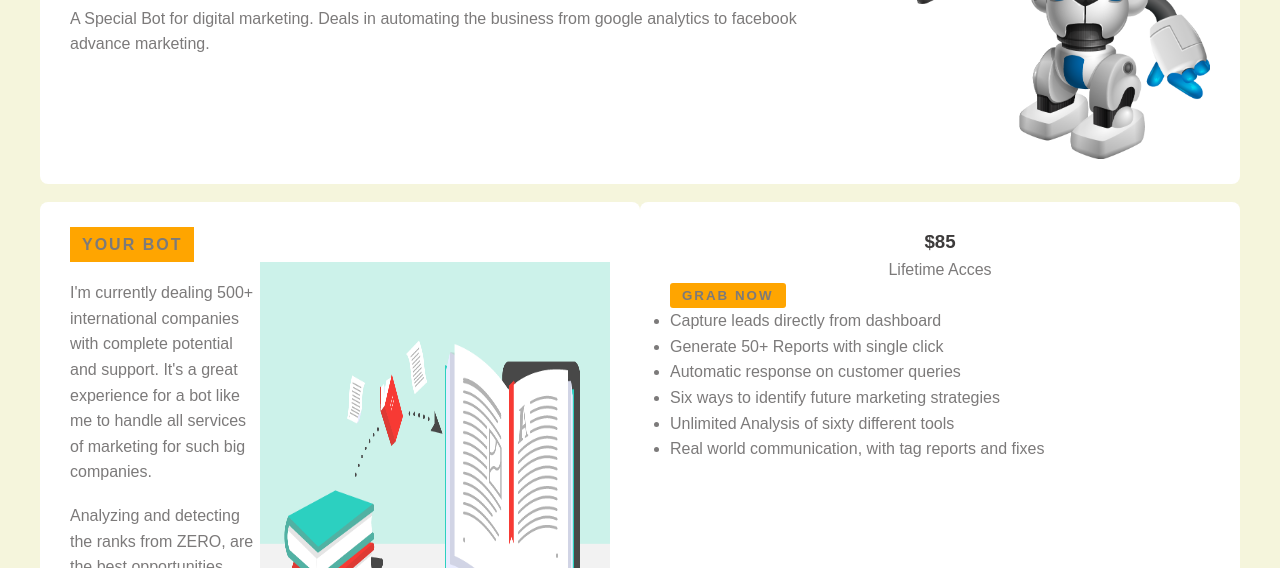
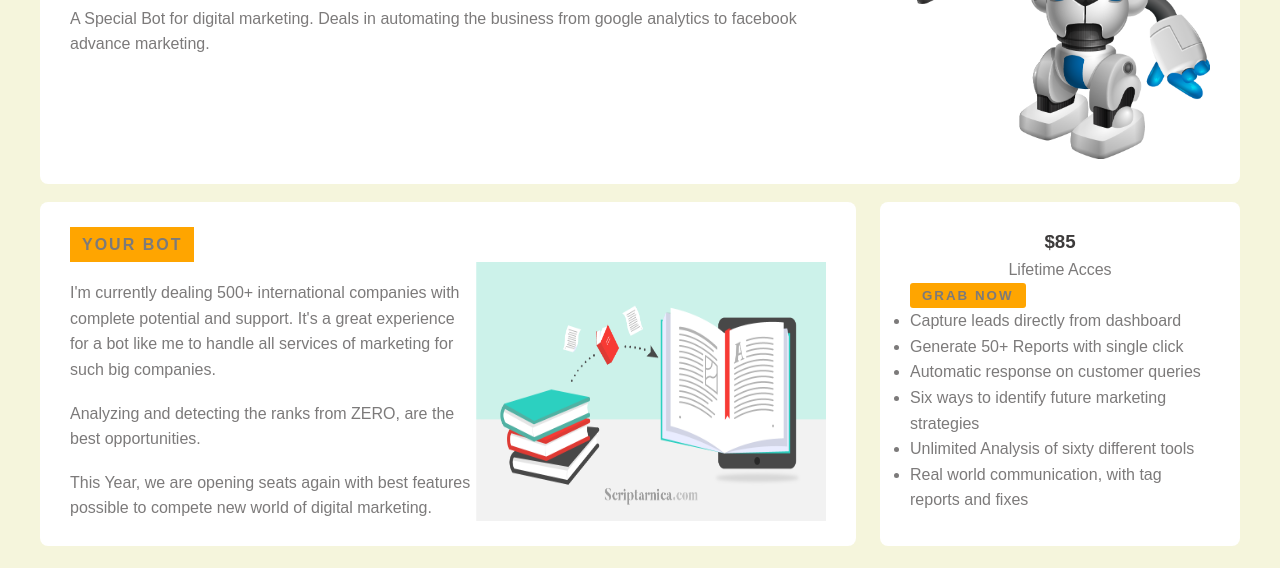
Before and after one commit to chilavertina/udemyFlexbox, a plain HTML site: page index.html in a window 1280 px wide. Shown: the part 232-800 px from the top of the page. Drawn offline with Linux system fonts and the light colour scheme.

Commit message:
ubacio sam info-action u css kako bih na prikazu za mobilne telefone dobio razmak izmedju dva dela glavne sekcije

```diff
--- a/assets/css/style.css
+++ b/assets/css/style.css
@@ -93,7 +93,7 @@ body{
 }
 /* Main header */
 
-.header, .info{
+.header, .info, .info-action{
     margin-top: 1.8rem;
 }
 
@@ -136,4 +136,10 @@ body{
         font-size: 12rem;
         margin-bottom: 2.5rem;
     }
+
+    .info-action{
+        max-width: 36rem;
+        margin-top: 0;
+        margin-left: 2.4rem;
+    }
 }
```
